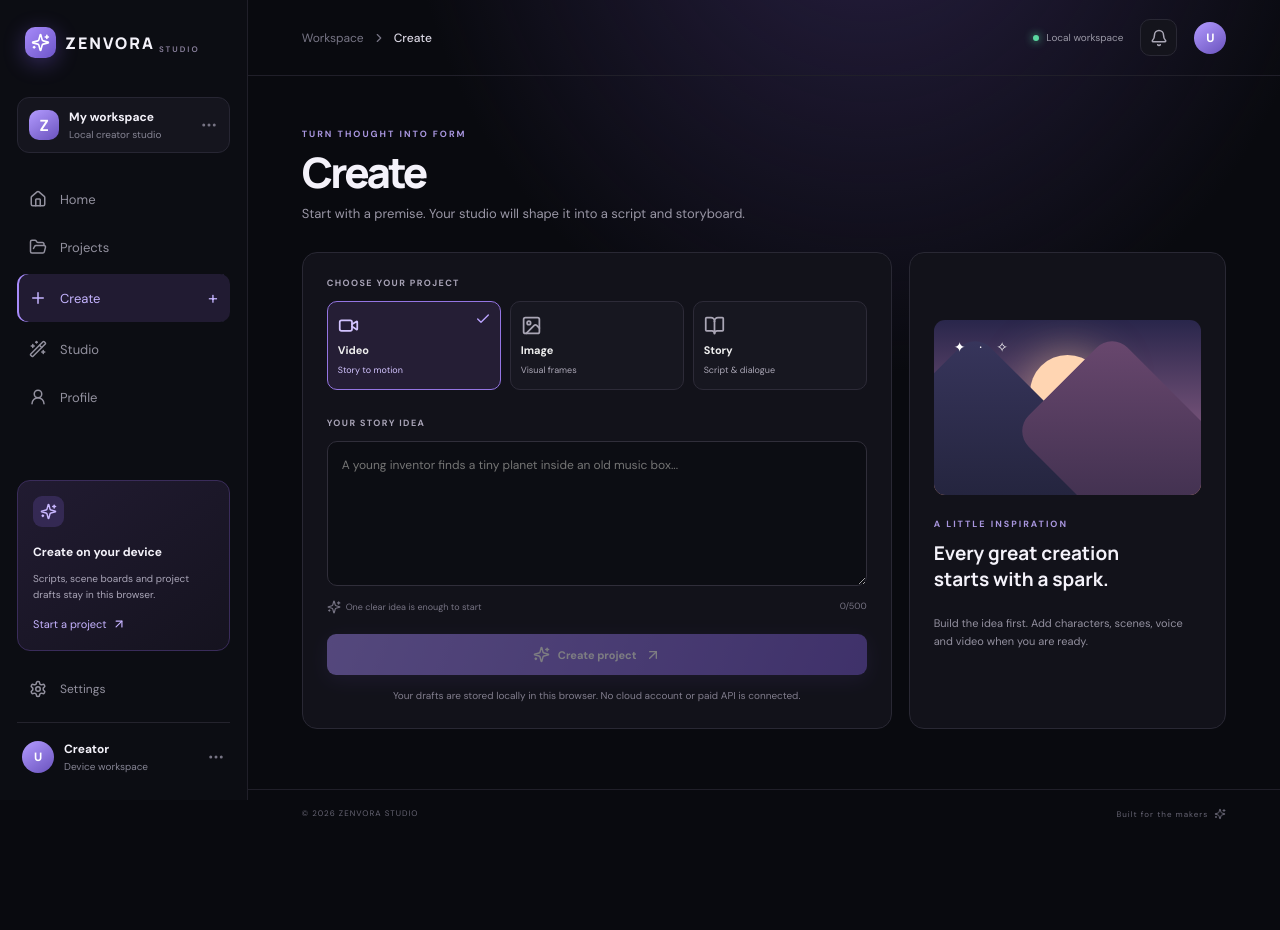
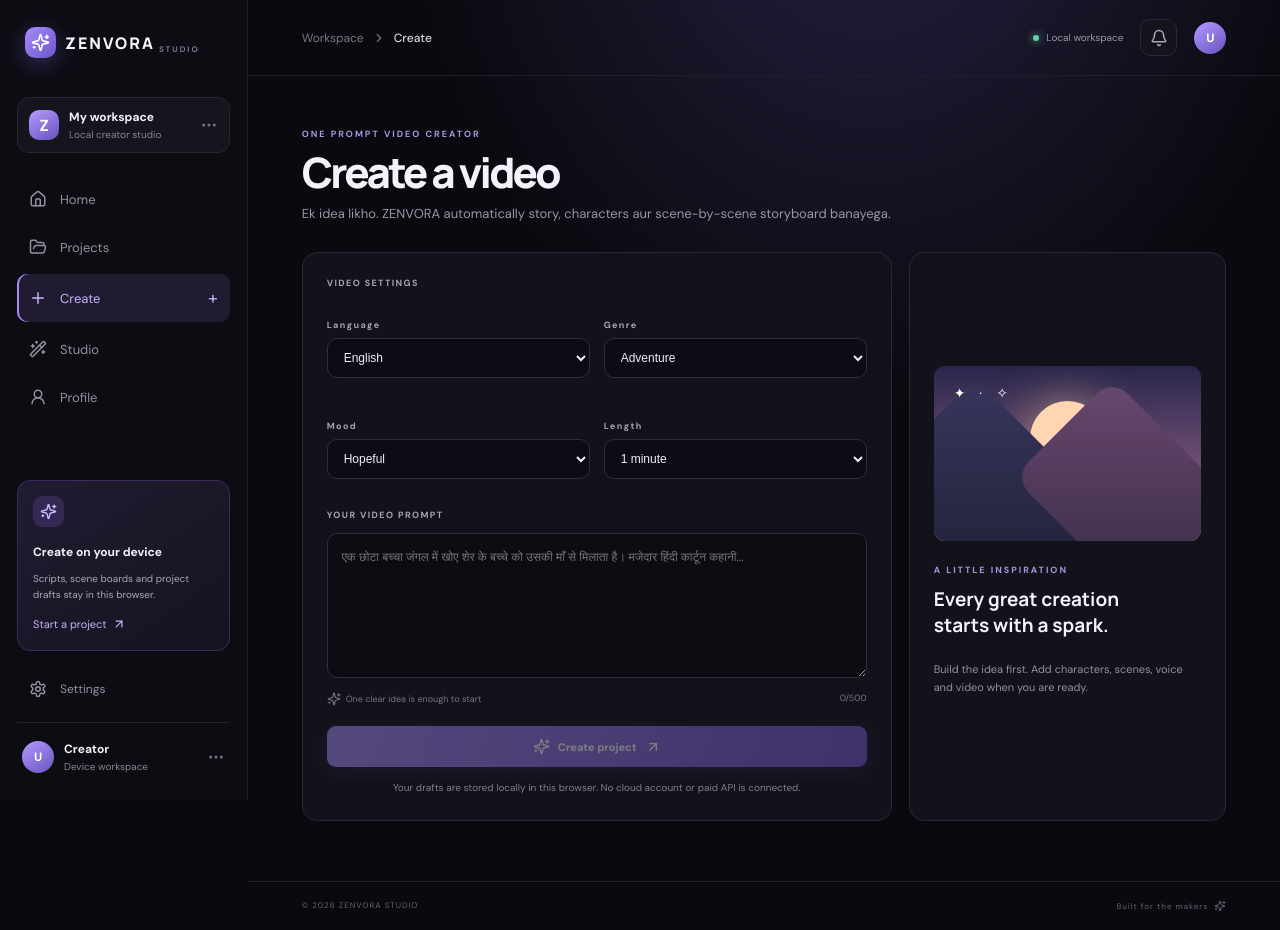
Before and after one commit to aitoolproject690-netizen/ZENVORA, a React (Vite) app: page / in a window 1280 px wide. Both pictures are taken after a click on the button "Start a project". Before the commit the page ends 838 px from the top, so only its background shows below. Built offline with nearby package versions, Linux system fonts and the light colour scheme.

Commit message:
Add one-prompt video creation flow

```diff
--- a/src/App.jsx
+++ b/src/App.jsx
@@ -152,27 +152,28 @@ function App() {
     setExportError('')
   }
   const createProject = () => {
-    if (!idea.trim()) return notify('Pehle apna idea likho')
+    if (!idea.trim()) return notify('Pehle apna prompt likho')
+    try {
+      const generated = generateStory({ idea: idea.trim(), genre, audience, language, tone, duration: Number(duration) })
       const project = {
         id: Date.now(),
-      title: idea.trim().split(/[.!?\n]/)[0].slice(0, 42) || 'Untitled project',
-      prompt: idea.trim(),
-      type: kind,
-      status: 'Draft',
-      updated: 'Just now',
-      color: kind === 'Image' ? 'blue' : kind === 'Story' ? 'pink' : 'violet',
-      icon: kind.toLowerCase(),
-      script: '',
-      scenes: [],
-      characters: [],
-      logline: ''
+        title: generated.title || idea.trim().slice(0, 42) || 'Untitled project',
+        prompt: idea.trim(), type: 'Video', status: 'Storyboard ready', updated: 'Just now',
+        color: 'violet', icon: 'video', script: generated.script, scenes: generated.scenes,
+        characters: generated.characters, logline: generated.logline, language, genre, audience, tone,
+        voiceText: generated.script, storyGeneratedAt: generated.generatedAt
       }
       setProjects(current => [project, ...current])
       setSelectedProjectId(project.id)
       setIdea('')
-    setStudioTab('script')
+      setStudioTab('images')
       setPage('studio')
-    notify('Project created — script tab se shuru karo')
+      setVideoUrl('')
+      setExportError('')
+      notify('One-prompt project ready: story, characters aur scenes ban gaye')
+    } catch (error) {
+      notify(error.message || 'Project generate nahi ho paya')
+    }
   }
   const createStory = () => {
     if (!selectedProject) return notify('Open a project first')
@@ -354,11 +355,16 @@ function App() {
           {filteredProjects.length === 0 && <div className="empty"><FolderOpen size={30}/><b>No projects found</b><span>Try another search or create something new.</span></div>}
         </>}
         {page === 'create' && <>
-          <div className="page-heading"><div><div className="section-kicker">TURN THOUGHT INTO FORM</div><h1>Create</h1><p>Start with a premise. Your studio will shape it into a script and storyboard.</p></div></div>
+          <div className="page-heading"><div><div className="section-kicker">ONE PROMPT VIDEO CREATOR</div><h1>Create a video</h1><p>Ek idea likho. ZENVORA automatically story, characters aur scene-by-scene storyboard banayega.</p></div></div>
           <div className="create-layout"><div className="create-panel">
-            <label className="field-label">CHOOSE YOUR PROJECT</label>
-            <div className="kind-grid">{[{ name: 'Video', Icon: Video, desc: 'Story to motion' }, { name: 'Image', Icon: ImageIcon, desc: 'Visual frames' }, { name: 'Story', Icon: BookOpen, desc: 'Script & dialogue' }].map(({ name, Icon, desc }) => <button className={kind === name ? 'kind-card selected' : 'kind-card'} key={name} onClick={() => setKind(name)}><Icon size={21}/><b>{name}</b><small>{desc}</small>{kind === name && <Check className="kind-check" size={16}/>}</button>)}</div>
-            <label className="field-label" htmlFor="idea">YOUR STORY IDEA</label><textarea id="idea" value={idea} maxLength={500} onChange={event => setIdea(event.target.value)} placeholder="A young inventor finds a tiny planet inside an old music box..."/>
+            <label className="field-label">VIDEO SETTINGS</label>
+            <div className="generator-grid">
+              <div className="field"><label htmlFor="create-language">Language</label><select id="create-language" value={language} onChange={event => setLanguage(event.target.value)}><option>Hindi</option><option>English</option></select></div>
+              <div className="field"><label htmlFor="create-genre">Genre</label><select id="create-genre" value={genre} onChange={event => setGenre(event.target.value)}>{['Adventure', 'Fantasy', 'Comedy', 'Drama', 'Mystery', 'Science fiction', 'Educational'].map(value => <option key={value}>{value}</option>)}</select></div>
+              <div className="field"><label htmlFor="create-tone">Mood</label><select id="create-tone" value={tone} onChange={event => setTone(event.target.value)}>{['Hopeful', 'Funny', 'Mysterious', 'Emotional', 'Epic', 'Calm'].map(value => <option key={value}>{value}</option>)}</select></div>
+              <div className="field"><label htmlFor="create-duration">Length</label><select id="create-duration" value={duration} onChange={event => setDuration(event.target.value)}><option value="30">30 seconds</option><option value="60">1 minute</option><option value="120">2 minutes</option></select></div>
+            </div>
+            <label className="field-label" htmlFor="idea">YOUR VIDEO PROMPT</label><textarea id="idea" value={idea} maxLength={500} onChange={event => setIdea(event.target.value)} placeholder="एक छोटा बच्चा जंगल में खोए शेर के बच्चे को उसकी माँ से मिलाता है। मजेदार हिंदी कार्टून कहानी..."/>
             <div className="prompt-footer"><span><Sparkles size={14}/> One clear idea is enough to start</span><span>{idea.length}/500</span></div>
             <button className="primary-btn full" disabled={!idea.trim()} onClick={createProject}><Sparkles size={17}/> Create project <ArrowUpRight size={16}/></button>
             <p className="fine-print">Your drafts are stored locally in this browser. No cloud account or paid API is connected.</p>
```
Lines whose indentation alone changed are shown as unchanged.
